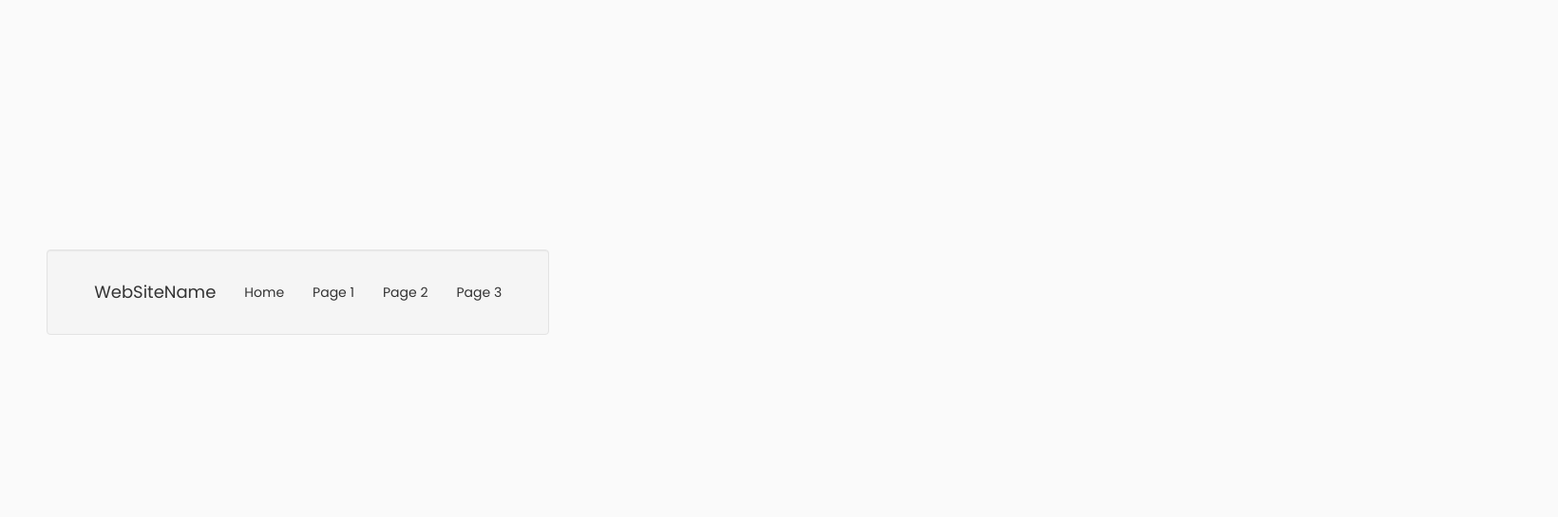
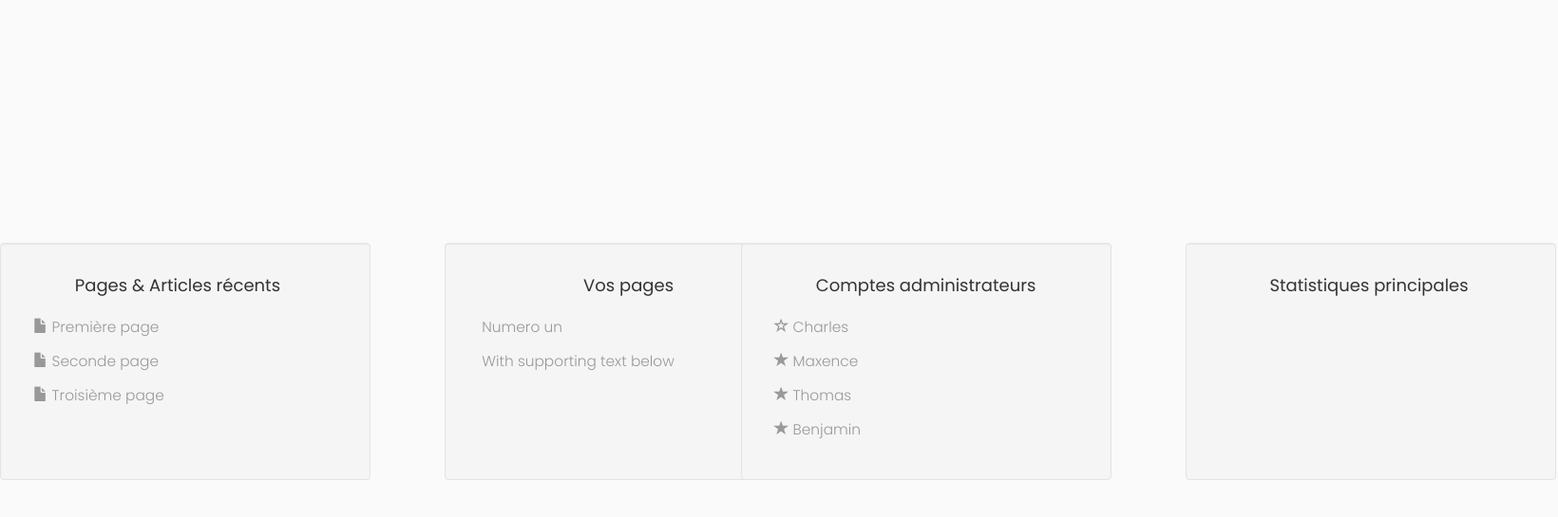
Before and after one commit to CharlesOkolms/projetCMS, a PHP site: template public/view/dashboard.view.php in a window 1640 px wide. Shown: the top 545 px of the page at 95% size. Run offline with PHP 8.4, Linux system fonts and the light colour scheme; the template is opened without the code that fills it, so the values that code supplies are empty; some libraries are stand-ins or nearby versions.

Commit message:
dashboard ben

```diff
--- a/public/view/dashboard.view.php
+++ b/public/view/dashboard.view.php
@@ -8,81 +8,83 @@
         border-bottom: 2px solid black;
     }
 
-    .card-text {
-        margin-left: 3%;
-        margin-right: 3%;
-        margin-top: 3%;
+    #pageContent {
+        margin-left: 6%;
+    }
+
+    .rowBen {
+        display: flex;
     }
 
     .well {
-        margin-left: 3%;
-        margin-top: -10%;
+        width:390px;
+        height:250px;
+        margin-bottom: 10%;
     }
+
+    .navbar-header {
+        text-align: center;
+    }
+
+    .secondWell {
+        margin-left: 10%;
+    }
+
 </style>
 
-<!--
-<div class="row">
-    <div class="col-sm-6">
-        <div class="card">
-            <div class="card-header">
-                <h4>&nbsp;&nbsp;Pages & Articles récents</h4>
+<div class="rowBen">
+    <div class="firstWell">
+        <div class="well">
+            <div class="container-fluid">
+                    <div class="navbar-header">
+                        <a class="navbar-brand" href="#">&nbsp;&nbsp;&nbsp;&nbsp;&nbsp;&nbsp;Pages & Articles récents</a>
                     </div>
-            <div class="card-body">
-                <p class="card-text"><span class="glyphicon glyphicon-file"></span>&nbsp;Première page</p>
+                    <p>&nbsp;</p>
+                    &nbsp;&nbsp;<p class="card-text"><span class="glyphicon glyphicon-file"></span>&nbsp;Première page</p>
                     <p class="card-text"><span class="glyphicon glyphicon-file"></span>&nbsp;Seconde page</p>
                     <p class="card-text"><span class="glyphicon glyphicon-file"></span>&nbsp;Troisième page</p>
             </div>
         </div>
     </div>
-    <div class="col-sm-6">
-        <div class="card">
-            <div class="card-header">
-                <h4>&nbsp;&nbsp;Vos pages&nbsp;&nbsp;&nbsp;&nbsp;&nbsp;&nbsp;&nbsp;&nbsp;&nbsp;&nbsp;&nbsp;&nbsp;&nbsp;&nbsp;&nbsp;&nbsp;&nbsp;&nbsp;&nbsp;&nbsp;&nbsp;&nbsp;&nbsp;&nbsp;&nbsp;&nbsp;&nbsp;&nbsp;&nbsp;&nbsp;&nbsp;&nbsp;Vos articles</h4>
+    <div class="secondWell">
+        <div class="well">
+            <div class="container-fluid">
+                    <div class="navbar-header">
+                        <a class="navbar-brand" href="#">&nbsp;&nbsp;&nbsp;&nbsp;&nbsp;&nbsp;&nbsp;&nbsp;&nbsp;&nbsp;&nbsp;&nbsp;&nbsp;&nbsp;&nbsp;&nbsp;&nbsp;&nbsp;&nbsp;&nbsp;Vos pages</a>
                     </div>
-            <div class="card-body">
-                <p class="card-text card-h1">&nbsp;Numero un</p>
-                <p class="card-text card-h2">&nbsp;With supporting text below as a natural lead-in to additional content.eeeeeeeeeeeeeeeeeeeeeeeeeeeeeeeeeeeeeeeeeee</p>
+                    <p>&nbsp;</p>
+                &nbsp;&nbsp;&nbsp;&nbsp;<p class="card-text card-h1">&nbsp;Numero un</p>
+                    <p class="card-text card-h2">&nbsp;With supporting text below</p>
                 </div>
         </div>
     </div>
 </div>
 
-<div class="row">
-    <div class="col-sm-6">
-        <div class="card">
-            <div class="card-header">
-                <h4>&nbsp;&nbsp;Pages & Articles récents</h4>
+<br/>
+
+<div class="rowBen">
+    <div class="firstWell">
+        <div class="well">
+            <div class="container-fluid">
+                <div class="navbar-header">
+                    <a class="navbar-brand" href="#">&nbsp;&nbsp;&nbsp;&nbsp;&nbsp;&nbsp;Comptes administrateurs</a>
                 </div>
-            <div class="card-body">
-                <p class="card-text"><span class="glyphicon glyphicon-file"></span>&nbsp;Première page</p>
-                <p class="card-text"><span class="glyphicon glyphicon-file"></span>&nbsp;Seconde page</p>
-                <p class="card-text"><span class="glyphicon glyphicon-file"></span>&nbsp;Troisième page</p>
+                <p>&nbsp;</p>
+                &nbsp;&nbsp;<p class="card-text"><span class="glyphicon glyphicon-star-empty"></span>&nbsp;Charles</p>
+                <p class="card-text"><span class="glyphicon glyphicon-star"></span>&nbsp;Maxence</p>
+                <p class="card-text"><span class="glyphicon glyphicon-star"></span>&nbsp;Thomas</p>
+                <p class="card-text"><span class="glyphicon glyphicon-star"></span>&nbsp;Benjamin</p>
             </div>
         </div>
     </div>
-    <div class="col-sm-6">
-        <div class="card">
-            <div class="card-header">
-                <h4>&nbsp;&nbsp;Vos pages&nbsp;&nbsp;&nbsp;&nbsp;&nbsp;&nbsp;&nbsp;&nbsp;&nbsp;&nbsp;&nbsp;&nbsp;&nbsp;&nbsp;&nbsp;&nbsp;&nbsp;&nbsp;&nbsp;&nbsp;&nbsp;&nbsp;&nbsp;&nbsp;&nbsp;&nbsp;&nbsp;&nbsp;&nbsp;&nbsp;&nbsp;&nbsp;Vos articles</h4>
+    <div class="secondWell">
+        <div class="well">
+            <div class="container-fluid">
+                <div class="navbar-header">
+                    <a class="navbar-brand" href="#">&nbsp;&nbsp;&nbsp;&nbsp;&nbsp;&nbsp;&nbsp;&nbsp;Statistiques principales</a>
                 </div>
-            <div class="card-body">
-                <p class="card-text card-h1">&nbsp;Numero un</p>
-                <p class="card-text card-h2">&nbsp;With supporting text below as a natural lead-in to additional content.eeeeeeeeeeeeeeeeeeeeeeeeeeeeeeeeeeeeeeeeeee</p>
+                <p>&nbsp;</p>
             </div>
         </div>
     </div>
 </div>
--->
-<div class="well">
-    <div class="container-fluid">
-        <div class="navbar-header">
-            <a class="navbar-brand" href="#">WebSiteName</a>
-        </div>
-        <ul class="nav navbar-nav">
-            <li class="active"><a href="#">Home</a></li>
-            <li><a href="#">Page 1</a></li>
-            <li><a href="#">Page 2</a></li>
-            <li><a href="#">Page 3</a></li>
-        </ul>
-    </div>
-</div>
```
Lines whose indentation alone changed are shown as unchanged.
